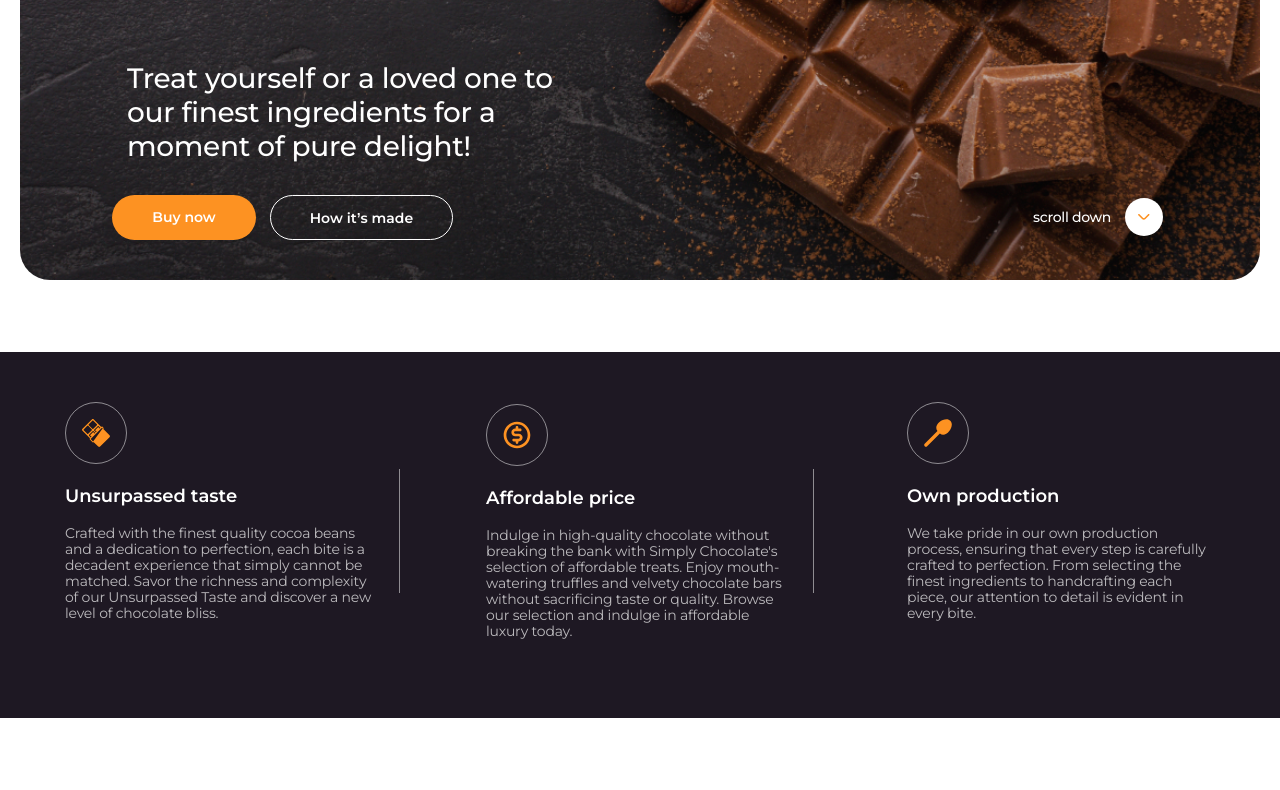
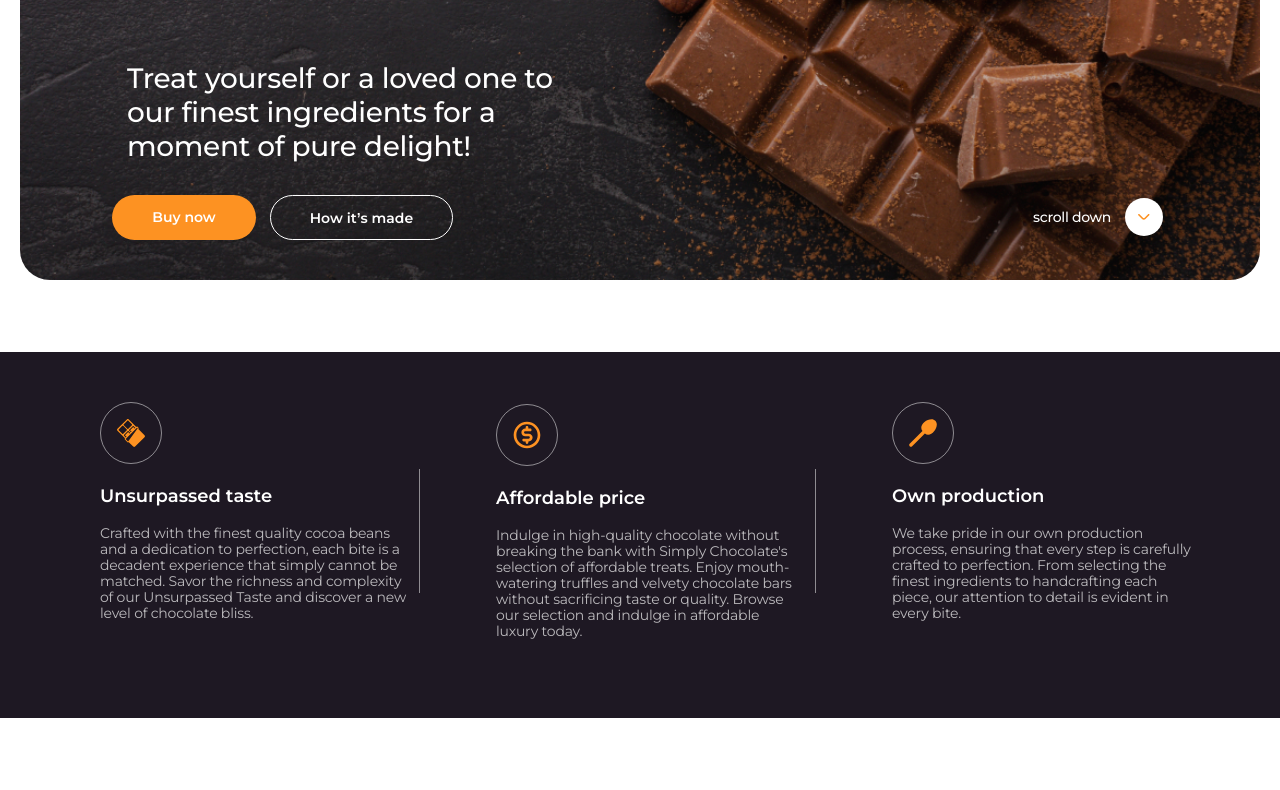
Before and after one commit to annyonok/simply-chocolate, a plain HTML site: page index.html in a window 1280 px wide. Shown: the part 392-1182 px from the top of the page. Drawn offline with Linux system fonts and the light colour scheme.

Commit message:
add media

```diff
--- a/style/default.css
+++ b/style/default.css
@@ -95,3 +95,11 @@ legend {
     margin: 0;
     padding: 0;
 }
+
+@media (max-width: 1600px) {
+    .container {
+        width: 1200px;
+        padding: 0 50px;
+        margin: 0 auto;
+    }
+}
```
